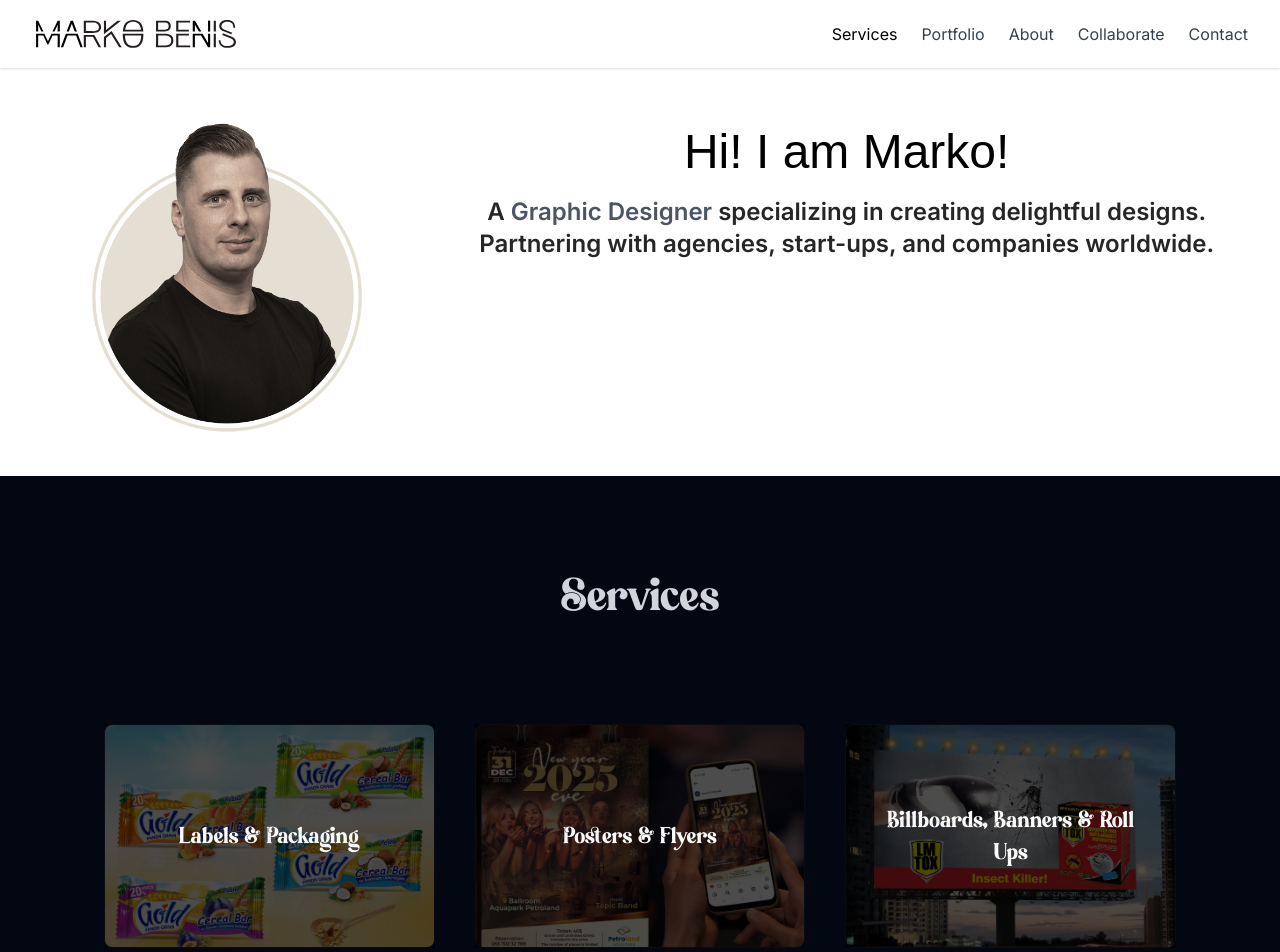
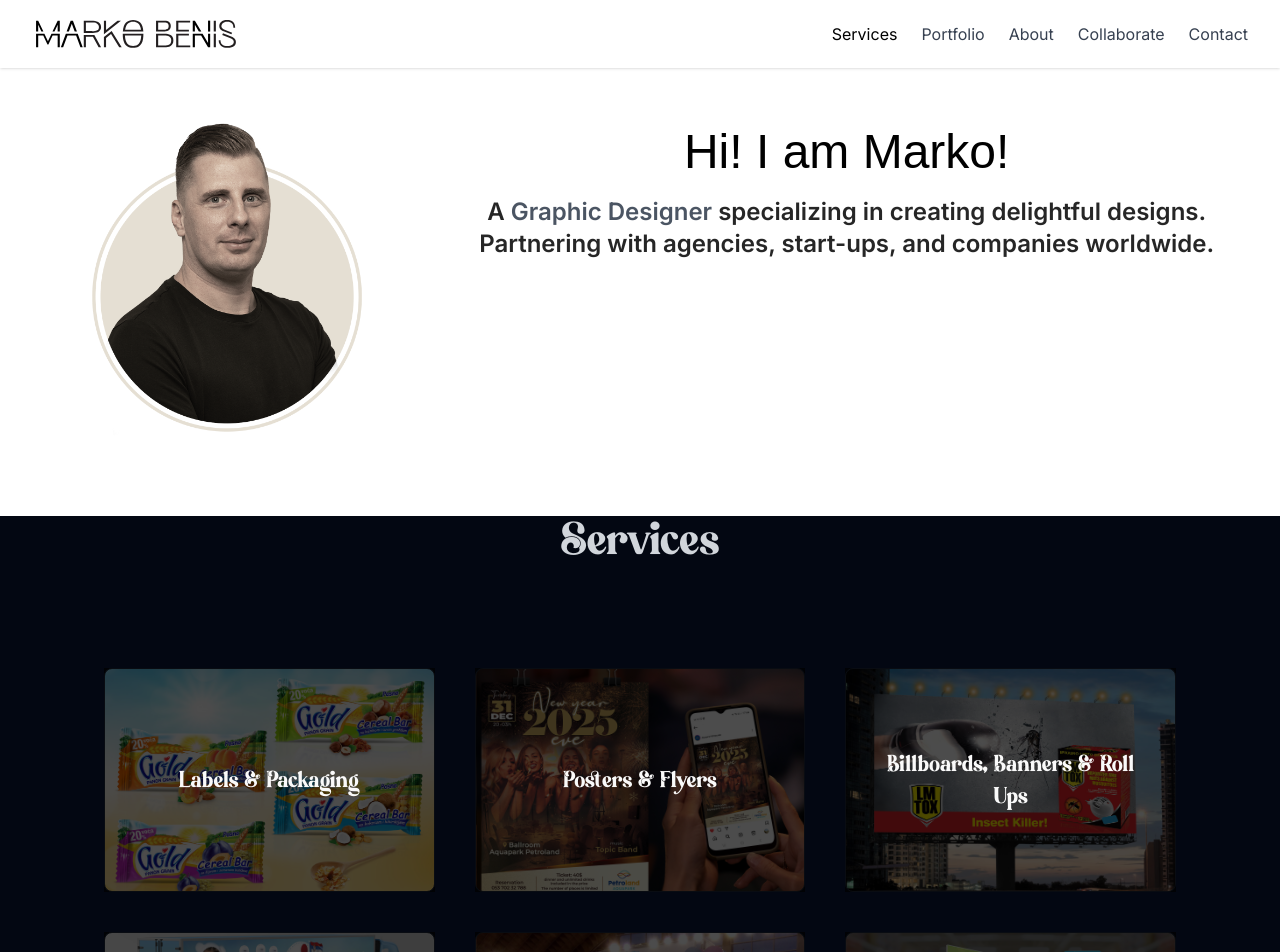
Before and after one commit to mariames/marko-benes-2, a Next.js app: page / in a window 1280 px wide. Shown: the top 952 px of the page. Built offline with nearby package versions, Linux system fonts and the light colour scheme; a web font is replaced by a local one.

Commit message:
Services -title

```diff
--- a/components/Services.tsx
+++ b/components/Services.tsx
@@ -21,8 +21,8 @@ const services: Service[] = [
 
 const Services: React.FC = () => {
   return (
-    <div className="bg-gray-950 py-10 px-20">
-      <p className="text-5xl text-center my-10 pt-4 pb-10 text-gray-300 christmas-title">
+    <div className="bg-gray-950 pb-10 px-20">
+      <p className="text-5xl text-center my-10 pb-10 text-gray-300 christmas-title">
         Services
       </p>
       <div className="grid lg:grid-cols-3 md:grid-cols-2 xs:grid-cols-1 gap-10 p-6">
```
